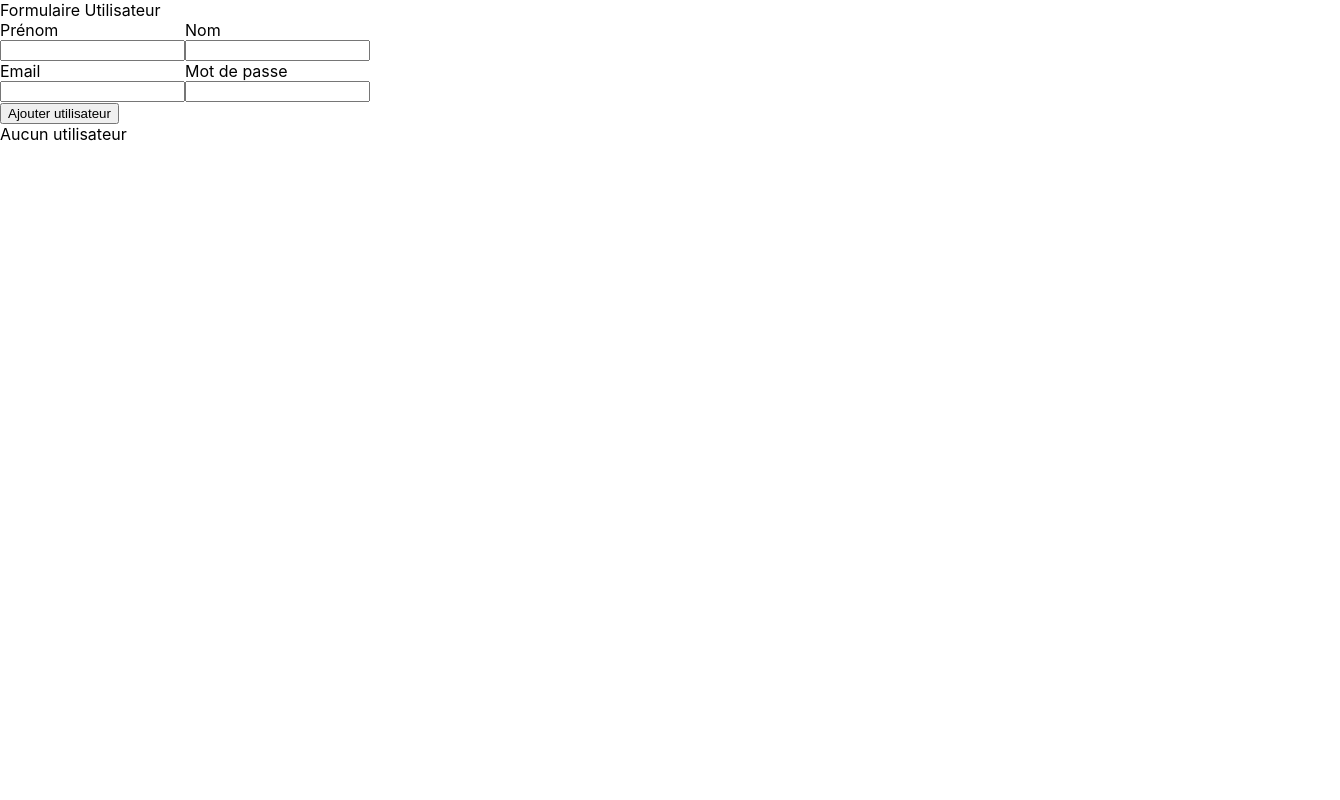
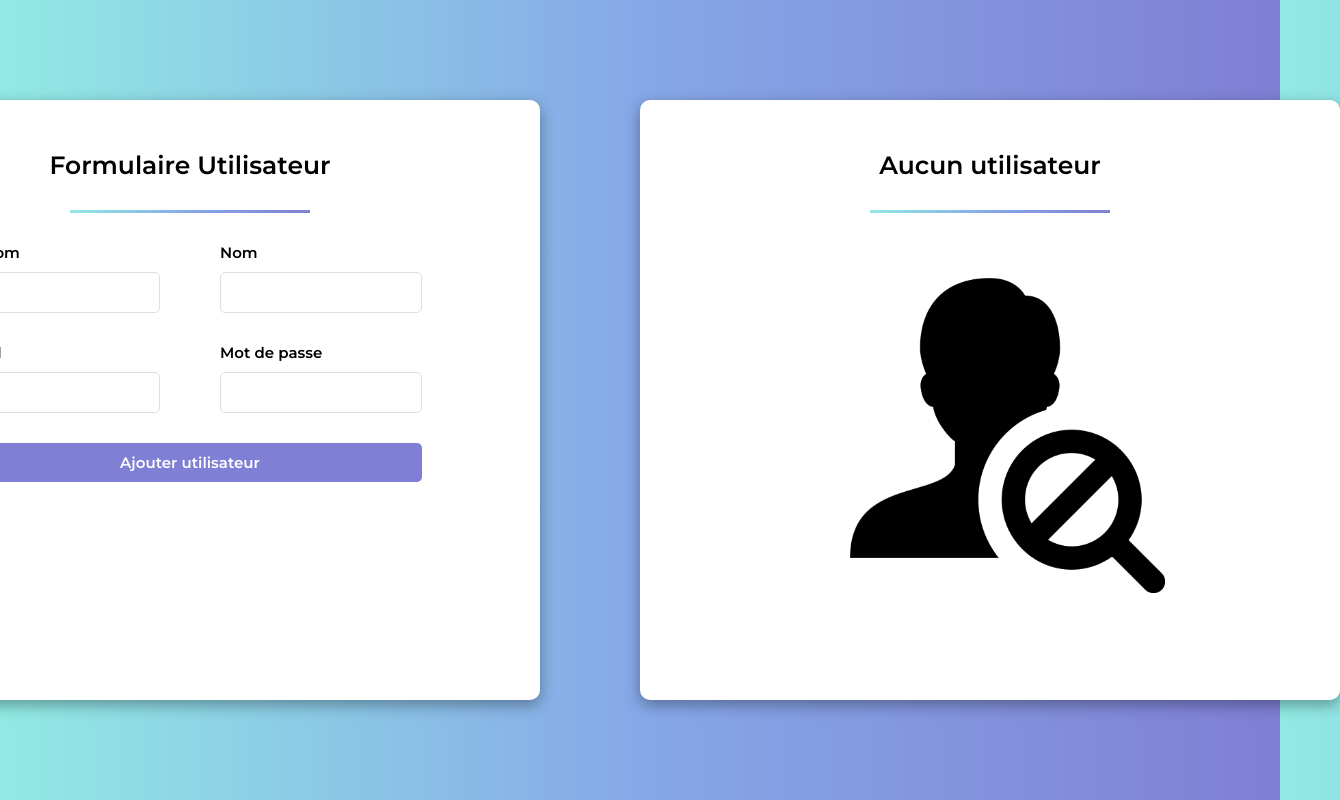
Before and after one commit to simonlc76100/crud, a React (Create React App) app: page / in a window 1280 px wide. Shown: the whole page, 1340 px wide, since content can reach past the window. Built offline with nearby package versions, Linux system fonts and the light colour scheme; data requests are answered from the project's data file.

Commit message:
add style

```diff
--- a/package.json
+++ b/package.json
@@ -9,6 +9,7 @@
     "json-server": "^0.17.1",
     "react": "^18.2.0",
     "react-dom": "^18.2.0",
+    "react-icons": "^4.6.0",
     "react-scripts": "5.0.1",
     "web-vitals": "^2.1.4"
   },
@@ -18,7 +19,6 @@
     "test": "react-scripts test",
     "eject": "react-scripts eject",
     "server": "json-server --watch db.json --port 5000"
-
   },
   "eslintConfig": {
     "extends": [
--- a/src/App.css
+++ b/src/App.css
@@ -1,24 +1,13 @@
-p{
-    margin: 0;
-    padding: 0;
+.app-container {
+  width: inherit;
+  height: inherit;
+  display: flex;
+  flex-direction: row;
+  justify-content: center;
+  align-items: center;
 }
 
-.titles{
-    display: flex;
+p {
+  margin: 0;
+  padding: 0;
 }
-
-.user{
-    display: flex;
-}
-
-.userlist-container p{
-    min-width: 150px;
-}
-
-.section{
-    display:flex
-}
-
-.input-container input{
-    display: block;
-}
--- /dev/null
+++ b/src/assets/styles/Form.css
@@ -0,0 +1,84 @@
+.form-container {
+  min-width: 600px;
+  min-height: 500px;
+  background-color: white;
+  padding: 50px;
+  border-radius: 10px;
+  box-shadow: rgba(0, 0, 0, 0.35) 0px 5px 15px;
+  margin-right: 100px;
+}
+
+.form-container {
+  display: flex;
+  flex-direction: column;
+  align-items: center;
+}
+
+.title,
+.list {
+  display: flex;
+  justify-content: center;
+  align-items: center;
+  margin-bottom: 30px;
+  font-family: "Montserrat", sans-serif;
+  font-size: 25px;
+  font-weight: 600;
+}
+
+.separator {
+  height: 3px;
+  width: 40%;
+  margin-bottom: 30px;
+  background: linear-gradient(to right, #91eae4, #86a8e7, #7f7fd5);
+}
+
+.section {
+  display: flex;
+  align-items: center;
+  justify-content: center;
+}
+
+.input-container {
+  margin: 0px 30px 30px 30px;
+}
+
+.input-container label {
+  display: flex;
+  flex-direction: column;
+  font-size: 15px;
+  font-weight: 600;
+}
+
+.input-container input {
+  margin-top: 10px;
+  padding: 10px;
+  border: 1px solid #e0e0e0;
+  border-radius: 5px;
+  outline: none;
+  font-family: "Montserrat", sans-serif;
+  font-size: 15px;
+  font-weight: 500;
+  color: #9e9e9e;
+}
+
+.submit-container {
+  display: flex;
+  justify-content: center;
+  align-items: center;
+}
+
+.submit-container button {
+  height: 100%;
+  width: 100%;
+  margin: 0px 30px 0px 30px;
+  padding: 10px;
+  font-family: "Montserrat", sans-serif;
+  font-size: 15px;
+  font-weight: 600;
+  color: white;
+  background-color: #7f7fd5;
+  border: none;
+  border-radius: 5px;
+  outline: none;
+  cursor: pointer;
+}
--- /dev/null
+++ b/src/assets/styles/UserList.css
@@ -0,0 +1,86 @@
+.userlist-container {
+  min-width: 600px;
+  min-height: 500px;
+  background-color: white;
+  padding: 50px;
+  border-radius: 10px;
+  box-shadow: rgba(0, 0, 0, 0.35) 0px 5px 15px;
+  margin-right: 100px;
+}
+
+.userlist-container p {
+  min-width: 170px;
+}
+
+.no-user {
+  min-width: 600px;
+  min-height: 500px;
+  display: flex;
+  flex-direction: column;
+  align-items: center;
+}
+
+.no-user p {
+  font-family: "Montserrat", sans-serif;
+  font-size: 25px;
+  font-weight: 600;
+}
+
+.no-user img {
+  width: 350px;
+  height: 350px;
+}
+
+.title-container {
+  display: flex;
+  justify-content: center;
+  align-items: center;
+  flex-direction: column;
+}
+
+.titles {
+  display: flex;
+  font-size: 15px;
+  font-weight: 600;
+  margin-bottom: 20px;
+}
+
+.user {
+  display: flex;
+  align-items: center;
+  margin: 0px 0px 10px 0px;
+}
+
+.user p {
+  max-width: 170px;
+  overflow: hidden;
+  text-overflow: ellipsis;
+}
+
+.buttons {
+  margin-left: 30px;
+}
+
+.buttons button {
+  margin: 0px 0px 0px 10px;
+  width: 40px;
+  height: 40px;
+  border: 1px solid #e0e0e0;
+  border-radius: 5px;
+  outline: none;
+  font-family: "Montserrat", sans-serif;
+  font-size: 15px;
+  font-weight: 500;
+  cursor: pointer;
+
+  background-color: #e0e0e0;
+  color: white;
+}
+
+#edit {
+  background-color: #86a8e7;
+}
+
+#delete {
+  background-color: #f44336;
+}
--- a/src/components/Form.js
+++ b/src/components/Form.js
@@ -1,3 +1,5 @@
+import "../assets/styles/Form.css";
+
 export default function Form({ userData, setUserData, isEdit, setIsEdit, getUsers }) {
   function handleChange(e) {
     const { name, value } = e.target;
@@ -66,6 +68,7 @@ export default function Form({ userData, setUserData, isEdit, setIsEdit, getUser
     <>
       <div className="form-container">
         <div className="title">Formulaire Utilisateur</div>
+        <div className="separator"></div>
         <form className="user-form" onSubmit={handleSubmit}>
           <div className="section">
             <div className="input-container">
@@ -76,6 +79,7 @@ export default function Form({ userData, setUserData, isEdit, setIsEdit, getUser
                   name="firstname"
                   value={userData.firstname}
                   onChange={handleChange}
+                  required
                 />
               </label>
             </div>
@@ -87,6 +91,7 @@ export default function Form({ userData, setUserData, isEdit, setIsEdit, getUser
                   name="lastname"
                   value={userData.lastname}
                   onChange={handleChange}
+                  required
                 />
               </label>
             </div>
@@ -100,6 +105,7 @@ export default function Form({ userData, setUserData, isEdit, setIsEdit, getUser
                   name="email"
                   value={userData.email}
                   onChange={handleChange}
+                  required
                 />
               </label>
             </div>
@@ -111,13 +117,17 @@ export default function Form({ userData, setUserData, isEdit, setIsEdit, getUser
                   name="password"
                   value={userData.password}
                   onChange={handleChange}
+                  required
                 />
               </label>
             </div>
           </div>
-          <button type="submit">
-            {isEdit ? "Éditer utilisateur" : "Ajouter utilisateur"}
-          </button>
+
+          <div className="submit-container">
+            <button type="submit">
+              {isEdit ? "Éditer utilisateur" : "Ajouter utilisateur"}
+            </button>
+          </div>
         </form>
       </div>
     </>
--- a/src/components/UserList.js
+++ b/src/components/UserList.js
@@ -1,4 +1,9 @@
+import "../assets/styles/UserList.css";
+import { BiEdit } from "react-icons/bi";
+import { RiDeleteBin5Line } from "react-icons/ri";
+
 import { useEffect } from "react";
+import userNotFound from "../assets/img/user-not-found.png";
 
 export default function UserList({ users, getUsers, setIsEdit, setUserData }) {
   useEffect(() => {
@@ -30,17 +35,24 @@ export default function UserList({ users, getUsers, setIsEdit, setUserData }) {
 
   return (
     <div className="userlist-container">
-      <div className="titles"></div>
-
       {users.length > 0 ? (
-        <div className="titles">
-          <p>Prénom</p>
-          <p>Nom</p>
-          <p>Email</p>
-          <p>mot de passe</p>
+        <div>
+          <div className="title-container">
+            <p className="list">Liste des utilisateurs</p>
+            <div className="separator"></div>
+          </div>
+          <div className="titles">
+            <p>Prénom</p>
+            <p>Nom</p>
+            <p>Email</p>
+          </div>
         </div>
       ) : (
-        <p>Aucun utilisateur</p>
+        <div className="no-user">
+          <p className="list">Aucun utilisateur</p>
+          <div className="separator"></div>
+          <img src={userNotFound} alt="user not found" />
+        </div>
       )}
 
       {users.map((user) => (
@@ -48,10 +60,13 @@ export default function UserList({ users, getUsers, setIsEdit, setUserData }) {
           <p>{user.firstname}</p>
           <p>{user.lastname}</p>
           <p>{user.email}</p>
-          <p>{user.password}</p>
-          <div>
-            <button onClick={() => deleteUser(user.id)}>Supprimer</button>
-            <button onClick={() => getUserToEdit(user.id)}>Éditer</button>
+          <div className="buttons">
+            <button id="edit" onClick={() => getUserToEdit(user.id)}>
+              <BiEdit />
+            </button>
+            <button id="delete" onClick={() => deleteUser(user.id)}>
+              <RiDeleteBin5Line />
+            </button>
           </div>
         </div>
       ))}
--- a/src/index.css
+++ b/src/index.css
@@ -1,16 +1,23 @@
-body, html{
+@import url("https://fonts.googleapis.com/css2?family=Montserrat:wght@400;600&display=swap");
+
+body,
+html {
   margin: 0;
   padding: 0;
   width: 100%;
   height: 100%;
-  font-family: -apple-system, BlinkMacSystemFont, 'Segoe UI', 'Roboto', 'Oxygen',
-    'Ubuntu', 'Cantarell', 'Fira Sans', 'Droid Sans', 'Helvetica Neue',
-    sans-serif;
-  -webkit-font-smoothing: antialiased;
-  -moz-osx-font-smoothing: grayscale;
+  font-family: "Montserrat", sans-serif;
+  background: linear-gradient(to right, #91eae4, #86a8e7, #7f7fd5);
+}
+
+#root {
+  height: inherit;
+  width: inherit;
+  display: flex;
+  justify-content: center;
+  align-items: center;
 }
 
 code {
-  font-family: source-code-pro, Menlo, Monaco, Consolas, 'Courier New',
-    monospace;
+  font-family: source-code-pro, Menlo, Monaco, Consolas, "Courier New", monospace;
 }
```
Also changed, not shown: db.json (line endings or trailing spaces), src/assets/img/user-not-found.png (added), 1 other file (tests, documents, lock files or other folders).
